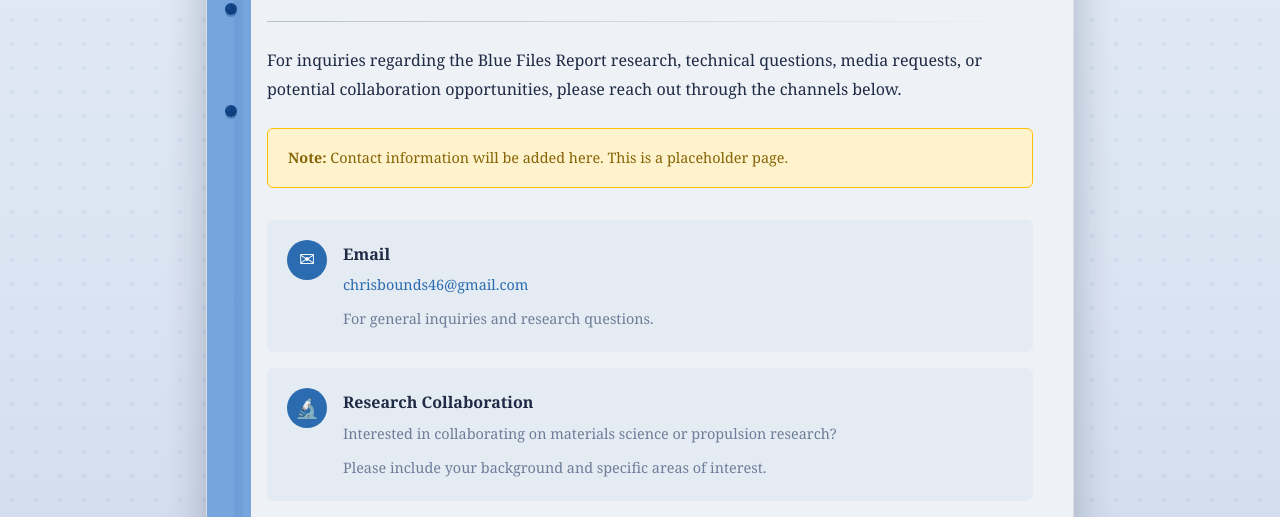
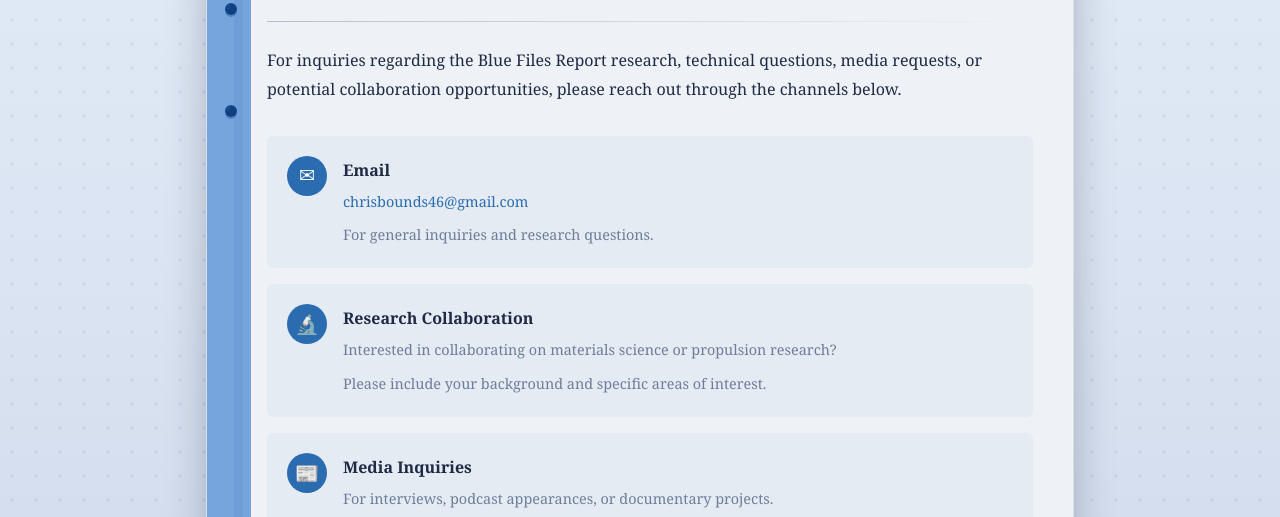
Before and after one commit to Brinven/bluefilesreport, a plain HTML site: page contact.html in a window 1280 px wide. Shown: the part 208-725 px from the top of the page. Drawn offline with Linux system fonts and the light colour scheme.

Commit message:
Remove placeholder notice from contact page

```diff
--- a/contact.html
+++ b/contact.html
@@ -286,9 +286,6 @@
             through the channels below.
           </p>
 
-          <div class="placeholder-notice">
-            <strong>Note:</strong> Contact information will be added here. This is a placeholder page.
-          </div>
 
           <div class="contact-methods">
             <div class="contact-item">
```
